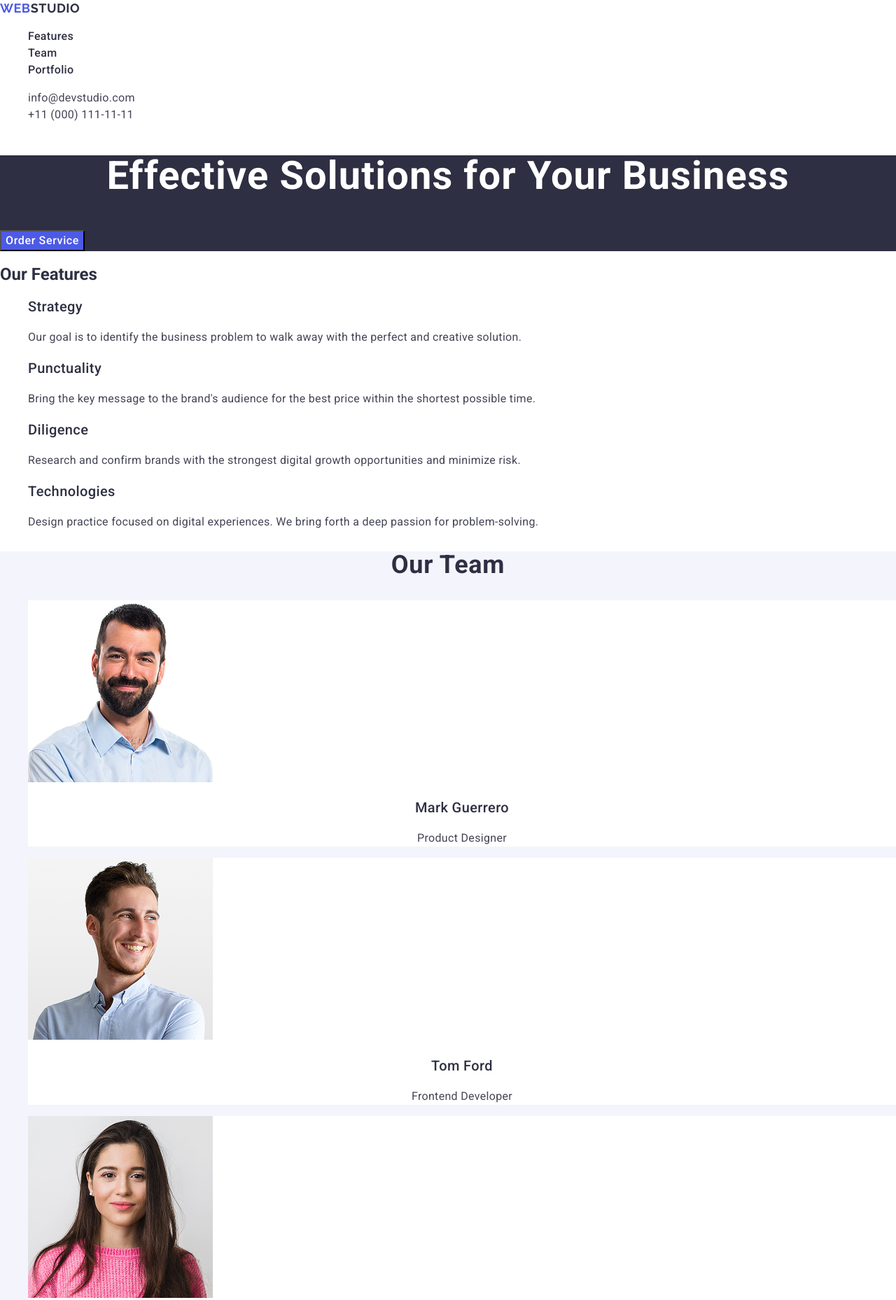
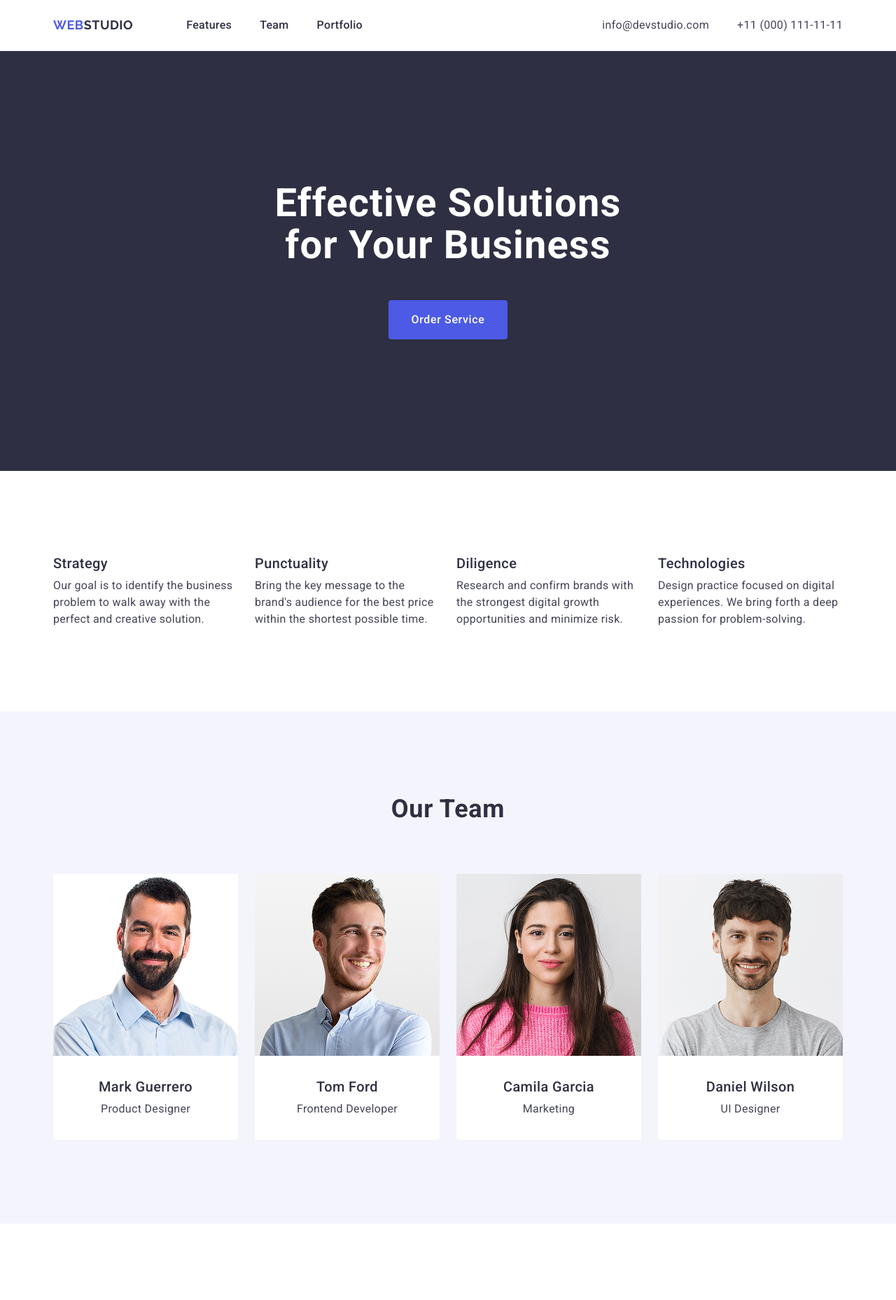
Before and after one commit to AlonaHutsu/goit-markup-hw-03, a plain HTML site: page index.html in a window 1280 px wide. Shown: the top 1858 px of the page at 70% size. Drawn offline with nearby package versions, Linux system fonts and the light colour scheme.

Commit message:
Add flexbox layout

```diff
--- a/css/common.css
+++ b/css/common.css
@@ -6,12 +6,44 @@ body {
   font-size: 16px; /* Основний розмір тексту */
 }
 
-/* Скидання стандартного оформлення для всього сайту */
+.container {
+  max-width: 1158px;
+  padding: 0 15px;
+  margin: 0 auto;
+}
+h1,
+h2,
+h3,
+h4,
+h5,
+h6,
+p {
+  margin: 0;
+}
 
 /* 1. Прибираємо маркери (крапки) у всіх списків */
 ul,
 ol {
+  margin: 0;
+  padding: 0;
   list-style: none;
+}
+img {
+  display: block;
+  max-width: 100%;
+  height: auto;
+}
+.sr-only {
+  position: absolute;
+  white-space: nowrap;
+  width: 1px;
+  height: 1px;
+  overflow: hidden;
+  border: 0;
+  padding: 0;
+  clip: rect(0 0 0 0);
+  clip-path: inset(100%);
+  margin: -1px;
 }
 
 /* 2. Прибираємо підкреслення у посилань та додаємо успадкування кольору */
@@ -24,3 +56,6 @@ a {
 button {
   cursor: pointer;
 }
+.section {
+  padding: 120px 0;
+}
--- a/css/features.css
+++ b/css/features.css
@@ -10,6 +10,7 @@
   font-size: 20px;
   line-height: 1.2;
   letter-spacing: 0.02em;
+  margin-bottom: 8px;
 }
 
 /* Опис під заголовками */
@@ -19,3 +20,10 @@
   line-height: 1.5;
   letter-spacing: 0.02em;
 }
+.features-list {
+  display: flex;
+  gap: 24px;
+}
+.features-item {
+  width: calc((100% - 72px) / 4);
+}
--- a/css/footer.css
+++ b/css/footer.css
@@ -1,10 +1,13 @@
 /* Стилі для всього підвалу (темний фон з макета) */
 .footer {
+  padding: 100px 0;
   background-color: #2e2f42;
 }
 
 /* Колір слова Studio у футері (за макетом воно біле) */
 .footer-logo {
+  display: inline-block;
+  margin-bottom: 16px;
   color: #4d5ae5; /* Світлий колір Cloud */
   text-transform: uppercase;
   font-family: 'Raleway', sans-serif;
@@ -21,6 +24,7 @@
 
 /* Текст під логотипом у футері (світло-сірий) */
 .footer-text {
+  max-width: 264px;
   color: #f4f4fd;
   font-size: 16px;
   line-height: 1.5;
--- a/css/header.css
+++ b/css/header.css
@@ -1,7 +1,14 @@
+.header {
+  border-bottom: 1px solid #e7e9fc;
+}
+.header .container {
+  display: flex;
+  align-items: center;
+}
 .logo {
   color: #2e2f42;
   text-transform: uppercase;
-  font-family: "Raleway", sans-serif;
+  font-family: 'Raleway', sans-serif;
   font-weight: 700;
   font-size: 18px;
   line-height: 1.33;
@@ -11,8 +18,24 @@
 .logo span {
   color: #4d5ae5;
 }
+.nav-list {
+  display: flex;
+  align-items: center;
+  gap: 40px;
+}
+.header-nav {
+  margin-left: 76px;
+  margin-right: auto;
+}
+.contacts-list {
+  display: flex;
+  align-items: center;
+  gap: 40px;
+}
 /* Звичайний стан посилання */
 .nav-link {
+  display: block;
+  padding: 24px 0;
   color: #2e2f42;
   font-weight: 500;
   line-height: 1.5;
@@ -25,6 +48,8 @@
   color: #404bbf;
 }
 .contacts-link {
+  display: block;
+  padding: 24px 0;
   color: #434455;
   font-weight: 400;
   line-height: 1.5;
--- a/css/hero.css
+++ b/css/hero.css
@@ -1,10 +1,13 @@
 /* Робимо фон всієї секції темно-синім (як у футері) */
 .hero-section {
+  padding: 188px 0;
   background-color: #2e2f42;
 }
 
 /* Текст робимо білим */
 .hero-title {
+  max-width: 496px;
+  margin: 0 auto 48px;
   color: #ffffff;
   text-align: center;
   font-weight: 700;
@@ -15,6 +18,11 @@
 
 /* Звичайний стан кнопки — колір IRIS */
 .hero-button {
+  display: block;
+  margin: 0 auto;
+  padding: 16px 32px;
+  border: none;
+  border-radius: 4px;
   background-color: #4d5ae5;
   color: #ffffff;
   font-weight: 500;
--- a/css/portfolio.css
+++ b/css/portfolio.css
@@ -1,4 +1,5 @@
 .portfolio-section-title {
+  margin-bottom: 72px;
   color: #2e2f42; /* Темно-синій Navy Blue */
   text-align: center;
   font-size: 36px;
@@ -7,6 +8,7 @@
   letter-spacing: 0.02em;
 }
 .portfolio-title {
+  margin-bottom: 8px;
   font-weight: 500;
   font-size: 20px;
   line-height: 1.2;
@@ -19,3 +21,19 @@
   letter-spacing: 0.02em;
   color: #434455;
 }
+.portfolio-list {
+  display: flex;
+  flex-wrap: wrap;
+  column-gap: 24px;
+  row-gap: 48px;
+}
+.portfolio-item {
+  width: calc((100% - 48px) / 3);
+}
+.portfolio-image {
+}
+.portfolio-card-content {
+  padding: 32px 16px;
+  border: 1px solid #e7e9fc;
+  border-top: none;
+}
--- a/css/team.css
+++ b/css/team.css
@@ -5,15 +5,21 @@
 
 /* Великий заголовок всієї секції (Our Team) */
 .team-section-title {
+  margin-bottom: 72px;
   color: #2e2f42; /* Темно-синій Navy Blue */
   text-align: center;
   font-size: 36px;
   line-height: 1.11;
   letter-spacing: 0.02em;
 }
+.team-list {
+  display: flex;
+  gap: 24px;
+}
 
 /* Імена співробітників у картках */
 .team-item-title {
+  margin-bottom: 8px;
   color: #2e2f42; /* Темно-синій Navy Blue */
   text-align: center;
   font-weight: 500;
@@ -31,5 +37,10 @@
   letter-spacing: 0.02em;
 }
 .team-item {
+  width: calc((100% - 72px) / 4);
+  border-radius: 0 0 4px 4px;
   background-color: #ffffff;
 }
+.team-card-content {
+  padding: 32px 16px;
+}
--- a/index.html
+++ b/index.html
@@ -22,23 +22,22 @@
   <body>
     <!-- Шапка сайту -->
     <!-- Шапка сайту -->
-    <header id="header">
+    <header id="header" class="header">
       <!-- Логотип тепер Окремо від nav -->
+      <div class="container">
         <a href="./index.html" class="logo"><span>Web</span>Studio</a>
-
         <!-- Навігація сайту -->
-      <nav>
+        <nav class="header-nav">
           <!-- Меню з правильними посиланнями-якорями -->
-        <ul>
+          <ul class="nav-list">
             <li><a href="#features" class="nav-link">Features</a></li>
             <li><a href="#team" class="nav-link">Team</a></li>
             <li><a href="#portfolio" class="nav-link">Portfolio</a></li>
           </ul>
         </nav>
-
         <!-- Контактна інформація -->
         <address>
-        <ul>
+          <ul class="contacts-list">
             <li>
               <a href="mailto:info@devstudio.com" class="contacts-link"
                 >info@devstudio.com</a
@@ -51,44 +50,47 @@
             </li>
           </ul>
         </address>
+      </div>
     </header>
 
     <!-- Основний контент сторінки -->
     <main>
       <!-- Секція 1: Герой (Головна) -->
       <section id="hero" class="hero-section">
+        <div class="container">
           <h1 class="hero-title">Effective Solutions for Your Business</h1>
           <button type="button" class="hero-button">Order Service</button>
+        </div>
       </section>
       <!-- Секція 2: Переваги -->
 
-      <section id="features">
+      <section id="features" class="section">
         <!-- Прихований заголовок секції для семантики -->
-        <h2 class="features-section-title">Our Features</h2>
-
-        <ul>
-          <li>
+        <div class="container">
+          <h2 class="features-section-title sr-only">Our Features</h2>
+          <ul class="features-list">
+            <li class="features-item">
               <h3 class="features-item-title">Strategy</h3>
               <p class="features-item-text">
-              Our goal is to identify the business problem to walk away with the
-              perfect and creative solution.
+                Our goal is to identify the business problem to walk away with
+                the perfect and creative solution.
               </p>
             </li>
-          <li>
+            <li class="features-item">
               <h3 class="features-item-title">Punctuality</h3>
               <p class="features-item-text">
                 Bring the key message to the brand's audience for the best price
                 within the shortest possible time.
               </p>
             </li>
-          <li>
+            <li class="features-item">
               <h3 class="features-item-title">Diligence</h3>
               <p class="features-item-text">
                 Research and confirm brands with the strongest digital growth
                 opportunities and minimize risk.
               </p>
             </li>
-          <li>
+            <li class="features-item">
               <h3 class="features-item-title">Technologies</h3>
               <p class="features-item-text">
                 Design practice focused on digital experiences. We bring forth a
@@ -96,10 +98,12 @@
               </p>
             </li>
           </ul>
+        </div>
       </section>
 
       <!-- Секція 3: Наша команда -->
-      <section id="team" class="team-section">
+      <section id="team" class="section team-section">
+        <div class="container">
           <h2 class="team-section-title">Our Team</h2>
           <ul class="team-list">
             <li class="team-item">
@@ -109,9 +113,10 @@
                 width="264"
                 class="team-image"
               />
-
+              <div class="team-card-content">
                 <h3 class="team-item-title">Mark Guerrero</h3>
                 <p class="team-item-text">Product Designer</p>
+              </div>
             </li>
             <li class="team-item">
               <img
@@ -120,9 +125,10 @@
                 width="264"
                 class="team-image"
               />
-
+              <div class="team-card-content">
                 <h3 class="team-item-title">Tom Ford</h3>
                 <p class="team-item-text">Frontend Developer</p>
+              </div>
             </li>
             <li class="team-item">
               <img
@@ -131,9 +137,10 @@
                 width="264"
                 class="team-image"
               />
-
+              <div class="team-card-content">
                 <h3 class="team-item-title">Camila Garcia</h3>
                 <p class="team-item-text">Marketing</p>
+              </div>
             </li>
             <li class="team-item">
               <img
@@ -142,16 +149,18 @@
                 width="264"
                 class="team-image"
               />
-
+              <div class="team-card-content">
                 <h3 class="team-item-title">Daniel Wilson</h3>
                 <p class="team-item-text">UI Designer</p>
+              </div>
             </li>
           </ul>
+        </div>
       </section>
-      <section id="portfolio" class="portfolio-section">
+      <section id="portfolio" class="section portfolio-section">
         <!-- Заголовок всієї секції -->
+        <div class="container">
           <h2 class="portfolio-section-title">Our Portfolio</h2>
-
           <!-- Список усіх карток -->
           <ul class="portfolio-list">
             <!-- Перша картка (Banking App) -->
@@ -162,10 +171,11 @@
                 width="360"
                 class="portfolio-image"
               />
+              <div class="portfolio-card-content">
                 <h3 class="portfolio-title">Banking App</h3>
                 <p class="portfolio-text">App</p>
+              </div>
             </li>
-
             <!-- Друга картка (Cashless Payment) -->
             <li class="portfolio-item">
               <img
@@ -174,10 +184,11 @@
                 width="360"
                 class="portfolio-image"
               />
+              <div class="portfolio-card-content">
                 <h3 class="portfolio-title">Cashless Payment</h3>
                 <p class="portfolio-text">Marketing</p>
+              </div>
             </li>
-
             <!-- Третя картка (Meditation App) -->
             <li class="portfolio-item">
               <img
@@ -186,10 +197,11 @@
                 width="360"
                 class="portfolio-image"
               />
+              <div class="portfolio-card-content">
                 <h3 class="portfolio-title">Meditation App</h3>
                 <p class="portfolio-text">App</p>
+              </div>
             </li>
-
             <!-- Четверта картка (Taxi Service) -->
             <li class="portfolio-item">
               <img
@@ -198,10 +210,11 @@
                 width="360"
                 class="portfolio-image"
               />
+              <div class="portfolio-card-content">
                 <h3 class="portfolio-title">Taxi Service</h3>
                 <p class="portfolio-text">Marketing</p>
+              </div>
             </li>
-
             <!-- П'ята картка (Screen Illustrations) -->
             <li class="portfolio-item">
               <img
@@ -210,10 +223,11 @@
                 width="360"
                 class="portfolio-image"
               />
+              <div class="portfolio-card-content">
                 <h3 class="portfolio-title">Screen Illustrations</h3>
                 <p class="portfolio-text">Design</p>
+              </div>
             </li>
-
             <!-- Шоста картка (Online Courses) -->
             <li class="portfolio-item">
               <img
@@ -222,24 +236,29 @@
                 width="360"
                 class="portfolio-image"
               />
+              <div class="portfolio-card-content">
                 <h3 class="portfolio-title">Online Courses</h3>
                 <p class="portfolio-text">Marketing</p>
+              </div>
             </li>
           </ul>
+        </div>
       </section>
     </main>
 
     <!-- Підвал сайту -->
     <footer id="footer" class="footer">
       <!-- Логотип підвалу -->
+      <div class="container">
         <a href="./index.html" class="logo footer-logo"
           >Web<span class="logo-accent">Studio</span></a
         >
         <!-- Короткий текст -->
         <p class="footer-text">
-        Increase the flow of customers and sales for your business with digital
-        marketing & growth solutions.
+          Increase the flow of customers and sales for your business with
+          digital marketing & growth solutions.
         </p>
+      </div>
     </footer>
   </body>
 </html>
```
Lines whose indentation alone changed are shown as unchanged.
